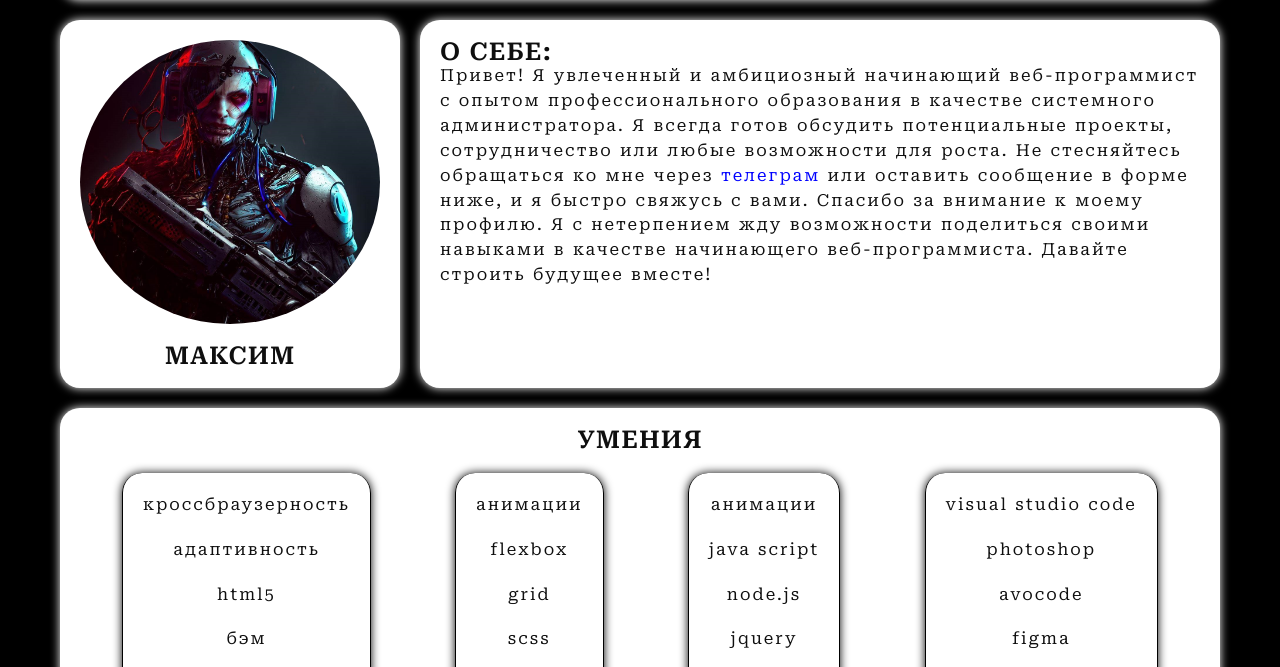
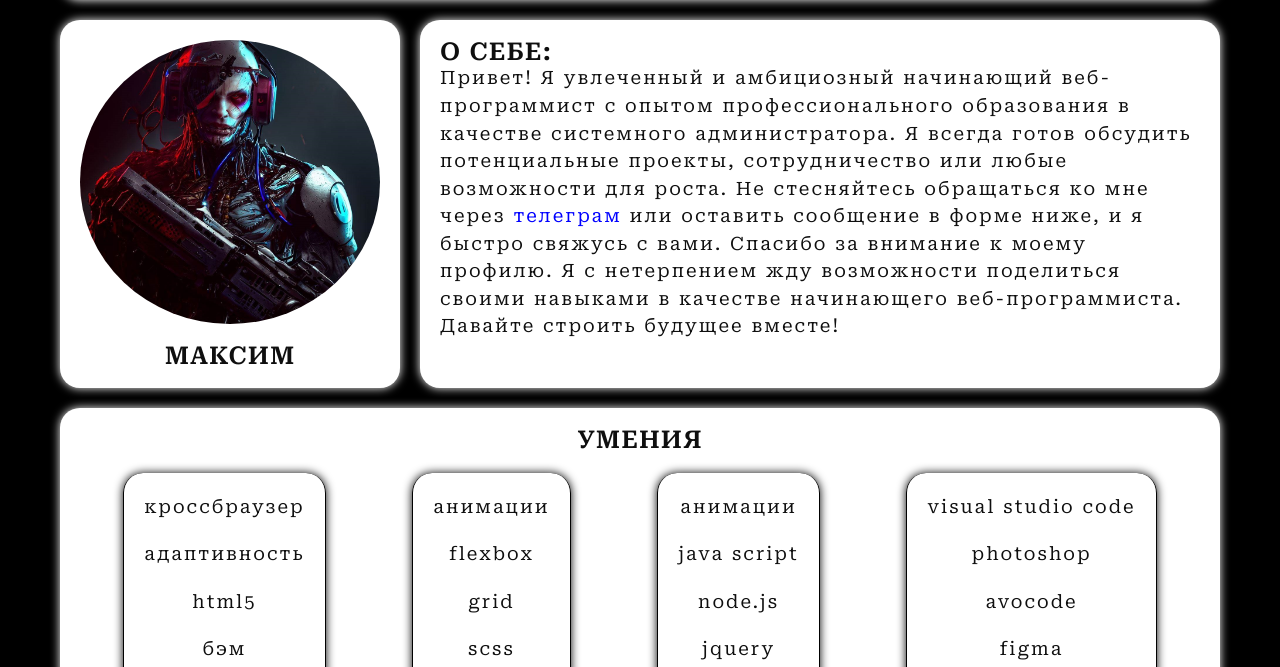
Before and after one commit to Meincoon/resume, a plain HTML site: page index.html in a window 1280 px wide. Shown: the part 133-800 px from the top of the page. Drawn offline with Linux system fonts and the light colour scheme.

Commit message:
modified:   css/style.css 	modified:   index.html 	modified:   scss/style.scss

```diff
--- a/index.html
+++ b/index.html
@@ -41,7 +41,7 @@
       <h3 class="title experience__title">умения</h3>
       <ul class="experience__list">
         <li class="experience__item">
-          <p class="text experience__text">кроссбраузерность</p>
+          <p class="text experience__text">кроссбраузер</p>
           <p class="text experience__text">адаптивность</p>
               <p class="text experience__text">html5</p>
               <p class="text experience__text">бэм</p>
--- a/scss/style.scss
+++ b/scss/style.scss
@@ -69,9 +69,7 @@ body{
 }
 .text {
   @extend %text;
-  @include adaptiv-font(16, 10);
-    &__about {
-    }
+  @include adaptiv-font(18, 14);
 }
 .header {
   width: 100%;
```
Also changed, not shown: css/style.css.
